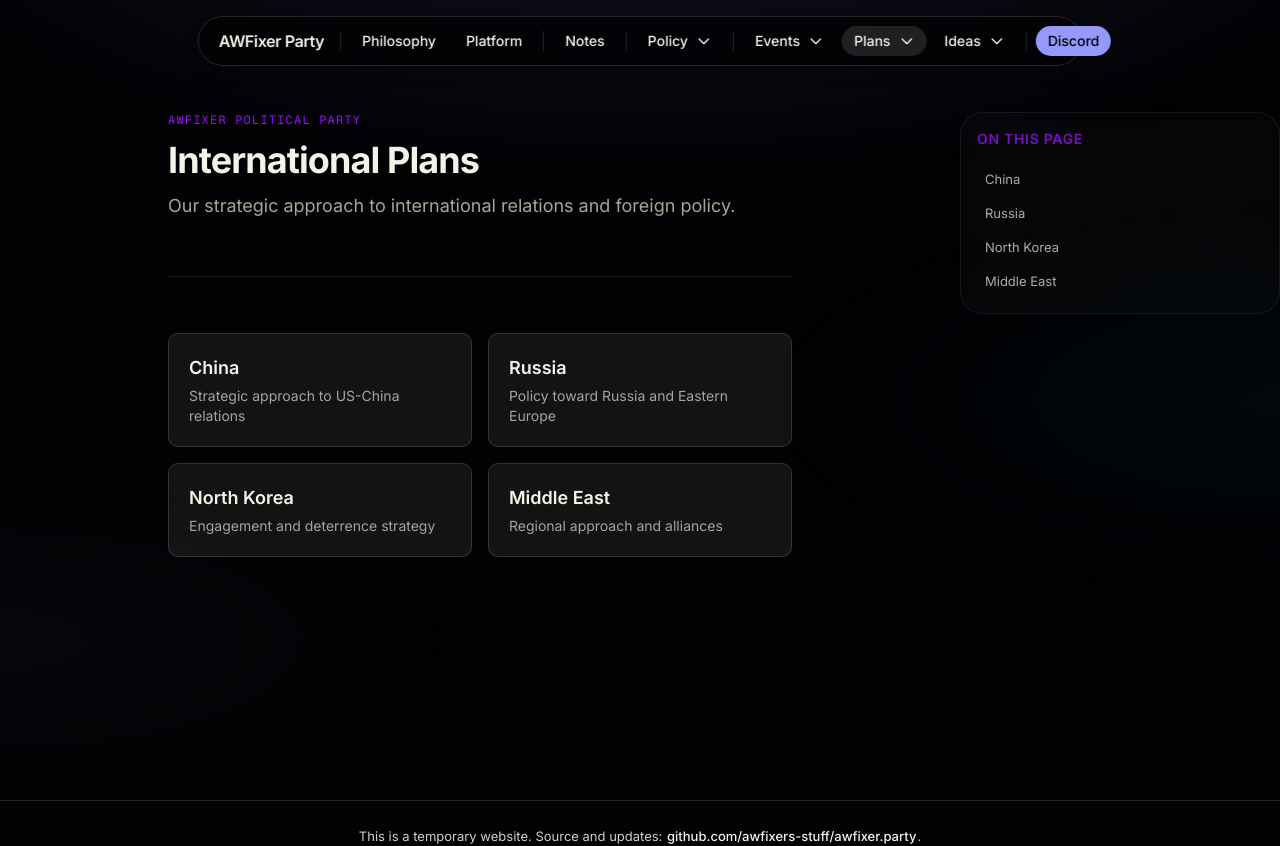
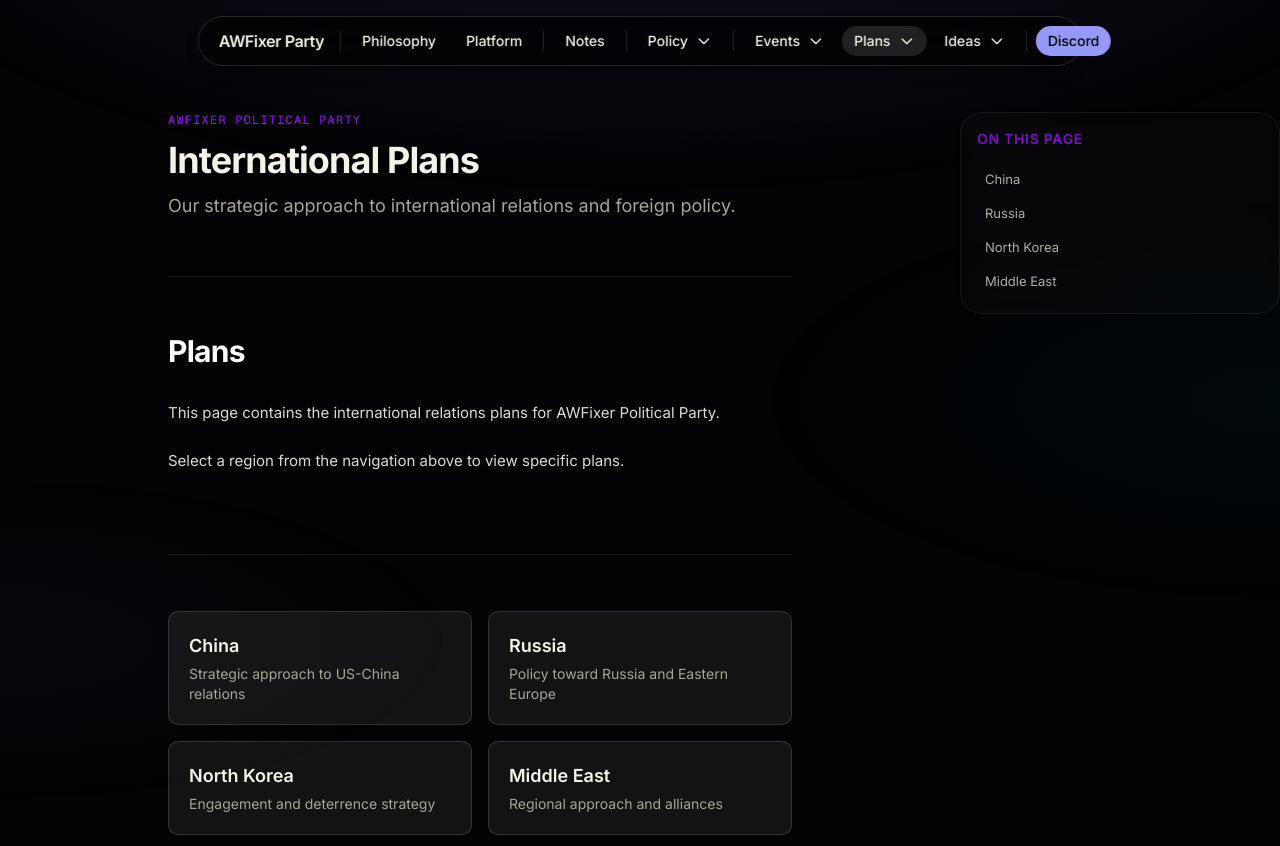
Before and after one commit to awfixers-stuff/tmp.awfixer.party, a Next.js app: page /plans in a window 1280 px wide. Shown: the top 846 px of the page. Built offline with nearby package versions, Linux system fonts and the light colour scheme.

Commit message:
feat: update tmpsite

```diff
--- a/app/plans/page.tsx
+++ b/app/plans/page.tsx
@@ -3,6 +3,7 @@ import type { Metadata } from "next"
 import { Separator } from "@/components/ui/separator"
 
 import { ScrollTOC } from "@/components/toc"
+import { PlansContent } from "./plans-content"
 import { plansMeta } from "./plans-meta"
 
 export const metadata: Metadata = {
@@ -21,16 +22,23 @@ export default function PlansPage() {
     <div className="flex">
       <main className="mx-auto flex w-full max-w-2xl flex-1 flex-col gap-12 px-4 pb-16 sm:gap-14 sm:px-6 sm:pb-20">
         <header className="space-y-3">
-          <p className="font-mono text-xs uppercase tracking-widest text-purple-600">
+          <p className="font-mono text-xs tracking-widest text-purple-600 uppercase">
             AWFixer Political Party
           </p>
           <h1 className="font-heading text-3xl font-bold tracking-tight sm:text-4xl">
             International Plans
           </h1>
           <p className="text-lg text-muted-foreground">
-            Our strategic approach to international relations and foreign policy.
+            Our strategic approach to international relations and foreign
+            policy.
           </p>
         </header>
+
+        <Separator className="bg-border/60" />
+
+        <div className="prose max-w-none text-[0.9375rem] leading-relaxed text-foreground/90 prose-neutral dark:prose-invert prose-headings:scroll-mt-24 prose-h1:mt-0 prose-h1:mb-8 prose-h2:mt-12 prose-h2:mb-5 prose-p:mt-0 prose-p:mb-6 prose-ol:my-6 prose-ul:my-6 prose-li:my-2">
+          <PlansContent />
+        </div>
 
         <Separator className="bg-border/60" />
 
@@ -41,7 +49,9 @@ export default function PlansPage() {
               href={`/plans/${plan.slug}`}
               className="block rounded-lg border bg-card p-5 transition-colors hover:bg-accent"
             >
-              <h3 className="font-heading text-lg font-semibold">{plan.title}</h3>
+              <h3 className="font-heading text-lg font-semibold">
+                {plan.title}
+              </h3>
               <p className="mt-1 text-sm text-muted-foreground">
                 {plan.description}
               </p>
--- /dev/null
+++ b/app/plans/plans-content.tsx
@@ -0,0 +1,7 @@
+"use client"
+
+import Plans from "./plans.mdx"
+
+export function PlansContent() {
+  return <Plans />
+}
--- /dev/null
+++ b/app/plans/plans.mdx
@@ -0,0 +1,5 @@
+# Plans
+
+This page contains the international relations plans for AWFixer Political Party.
+
+Select a region from the navigation above to view specific plans.
--- /dev/null
+++ b/app/plans/toc.tsx
@@ -0,0 +1,7 @@
+import { ScrollTOC } from "@/components/toc"
+
+export const toc: { id: string; text: string; level: number }[] = []
+
+export function TableOfContents() {
+  return <ScrollTOC items={toc} />
+}
```
